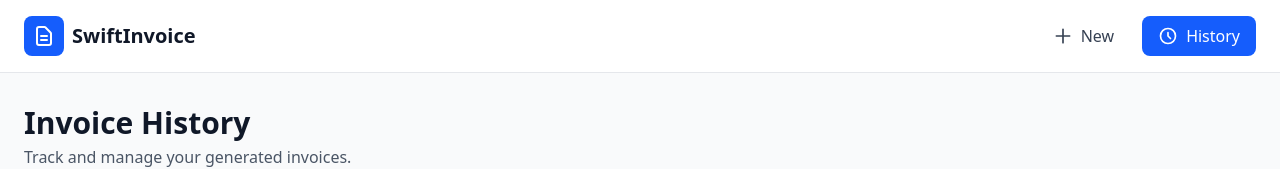
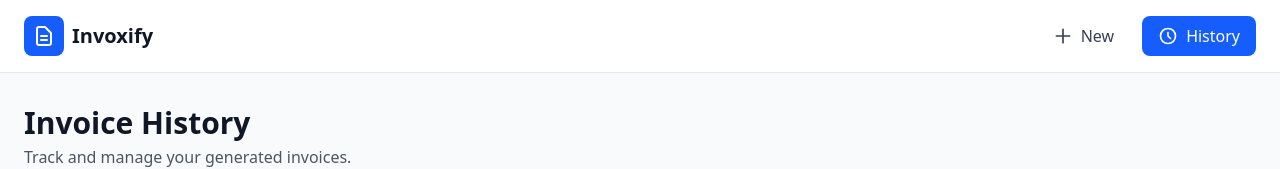
Before and after one commit to Sochetra21/invoice, a Vue app: page /history in a window 1280 px wide. Shown: the top 169 px of the page. Built offline with nearby package versions, Linux system fonts and the light colour scheme.

Commit message:
change name

```diff
--- a/src/Layout/Layout.vue
+++ b/src/Layout/Layout.vue
@@ -16,7 +16,7 @@
             </svg>
           </div>
           <router-link to="/" class="text-lg sm:text-xl font-semibold text-gray-900">
-            SwiftInvoice
+            Invoxify
           </router-link>
         </div>
 
--- a/src/views/CreateInvoice.vue
+++ b/src/views/CreateInvoice.vue
@@ -708,7 +708,7 @@
               <!-- Footer Watermark -->
               <div class="pt-6 border-t border-gray-200 text-center">
                 <p class="text-xs text-gray-400 mb-1">
-                  Generated with SwiftInvoice - Professional Invoice Solutions
+                  Generated with Invoxify - Professional Invoice Solutions
                 </p>
                 <button
                   @click="showCoffeeModal = true"
@@ -1184,7 +1184,7 @@ const generateInvoiceHTML = () => {
 
       <!-- Footer -->
       <div style="padding-top: 24px; border-top: 1px solid #e5e7eb; text-align: center;">
-        <p style="font-size: 12px; color: #9ca3af; margin: 0; font-family: Arial, Helvetica, sans-serif;">Generated with SwiftInvoice - Professional Invoice Solutions</p>
+        <p style="font-size: 12px; color: #9ca3af; margin: 0; font-family: Arial, Helvetica, sans-serif;">Generated with Invoxify - Professional Invoice Solutions</p>
       </div>
     </div>
   `
--- a/src/views/EditInvoice.vue
+++ b/src/views/EditInvoice.vue
@@ -1197,7 +1197,7 @@ const generateInvoiceHTML = () => {
 
       <!-- Footer -->
       <div style="padding-top: 24px; border-top: 1px solid #e5e7eb; text-align: center;">
-        <p style="font-size: 12px; color: #9ca3af; margin: 0; font-family: Arial, Helvetica, sans-serif;">Generated with SwiftInvoice - Professional Invoice Solutions</p>
+        <p style="font-size: 12px; color: #9ca3af; margin: 0; font-family: Arial, Helvetica, sans-serif;">Generated with Invoxify - Professional Invoice Solutions</p>
       </div>
     </div>
   `
--- a/src/views/History.vue
+++ b/src/views/History.vue
@@ -1062,7 +1062,7 @@ const generateInvoiceHTML = (invoice) => {
 
       <!-- Footer -->
       <div style="padding-top: 24px; border-top: 1px solid #e5e7eb; text-align: center;">
-        <p style="font-size: 12px; color: #9ca3af; margin: 0; font-family: Arial, Helvetica, sans-serif;">Generated with SwiftInvoice - Professional Invoice Solutions</p>
+        <p style="font-size: 12px; color: #9ca3af; margin: 0; font-family: Arial, Helvetica, sans-serif;">Generated with Invoxify - Professional Invoice Solutions</p>
       </div>
     </div>
   `
```
